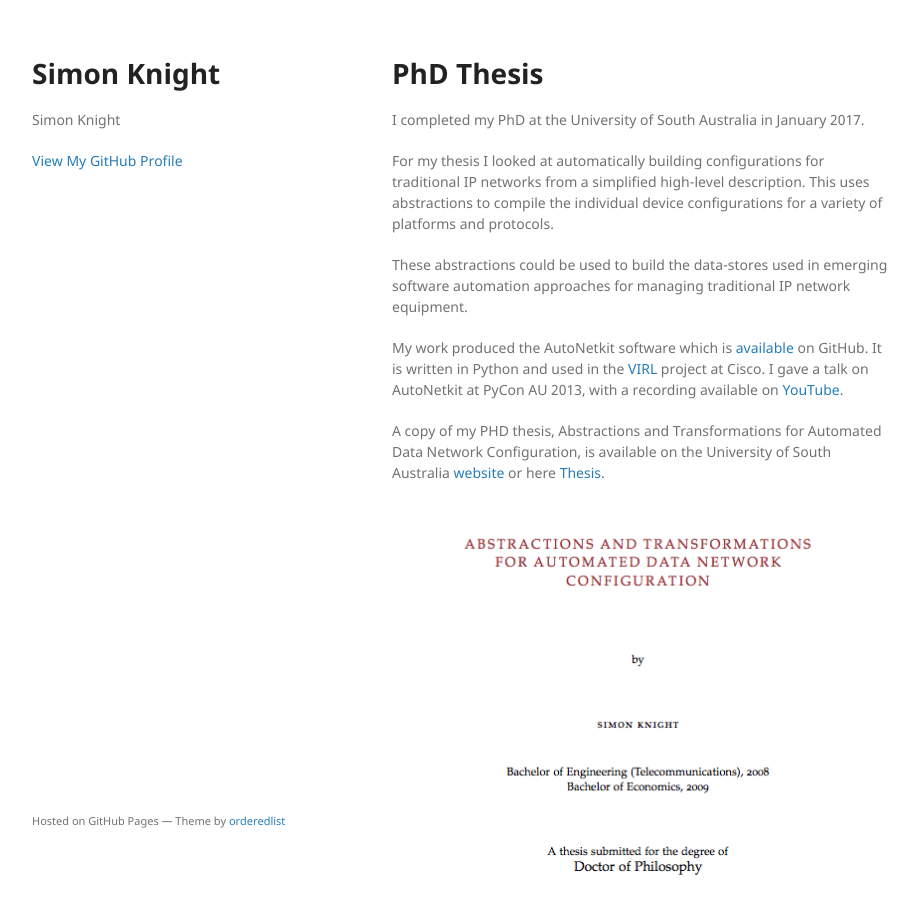
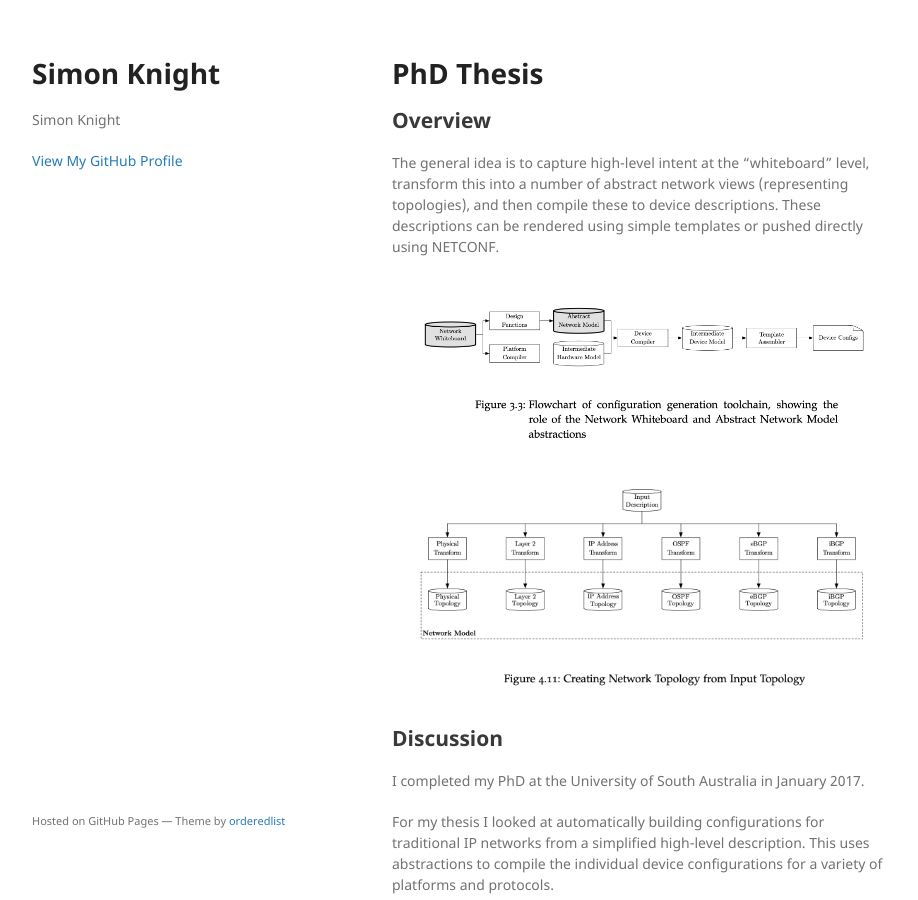
Before and after one commit to sk2/sk2.github.com, a Jekyll site: the page built from thesis.md, in a window 1280 px wide and 900 px high. Shown: the whole window, without its empty margins (178-1096 px from the left). Built offline with Jekyll 4.4.1, drawn with Linux system fonts in a browser that asks for light colours; our own code applies the rules of GitHub Pages for plain Markdown files; some of the changed text lies outside the part shown.

Commit message:
Update thesis.md

```diff
--- a/thesis.md
+++ b/thesis.md
@@ -3,6 +3,18 @@ layout: default
 ---
 
 # PhD Thesis
+
+
+## Overview
+
+The general idea is to capture high-level intent at the "whiteboard" level, transform this into a number of abstract network views (representing topologies), and then compile these to device descriptions. These descriptions can be rendered using simple templates or pushed directly using NETCONF.
+
+![title](images/fig_3_3.png)
+
+
+![title](images/fig_4_11.png)
+
+## Discussion
 
 I completed my PhD at the University of South Australia in January 2017.
 
@@ -27,15 +39,6 @@ Thank you to my Supervisors at the University of South Australia: A/Prof Kearney
 *In this thesis we present an approach to automate the process of generating low-level device configurations for existing network deployments, from a high-level specification. We present a specification abstraction to capture high-level policy in a format which is compatible with current industry practice, and an approach to transform this to an intermediate network-wide configuration state representation. A second transformation step converts the intermediate representation into the low-level device configuration state appropriate for the target device, which is then assembled using simple templates. We show how this multi-stage compiler approach allows the expression of new high-level policies on different network topologies, variation of network designs and routing protocols, and generation of configurations for different target devices.*
 
 *We have incorporated this approach into an open-source tool, AutoNetkit, which has been tested on a range of industry-derived network topologies. The test cases show that the approach is extensible to a wide range of protocols and devices, and scalable up to the a size comparable to the core devices of the European academic network. Valid configurations for over a thousand devices can be generated in seconds. AutoNetkit has also been used in peer-reviewed demonstrations and as a component in tools used by network engineers in industry.*
-
-## Overview
-
-The general idea is to capture high-level intent at the "whiteboard" level, transform this into a number of abstract network views (representing topologies), and then compile these to device descriptions. These descriptions can be rendered using simple templates or pushed directly using NETCONF.
-
-![title](images/fig_3_3.png)
-
-
-![title](images/fig_4_11.png)
 
 
 ## Selected Figures
```
